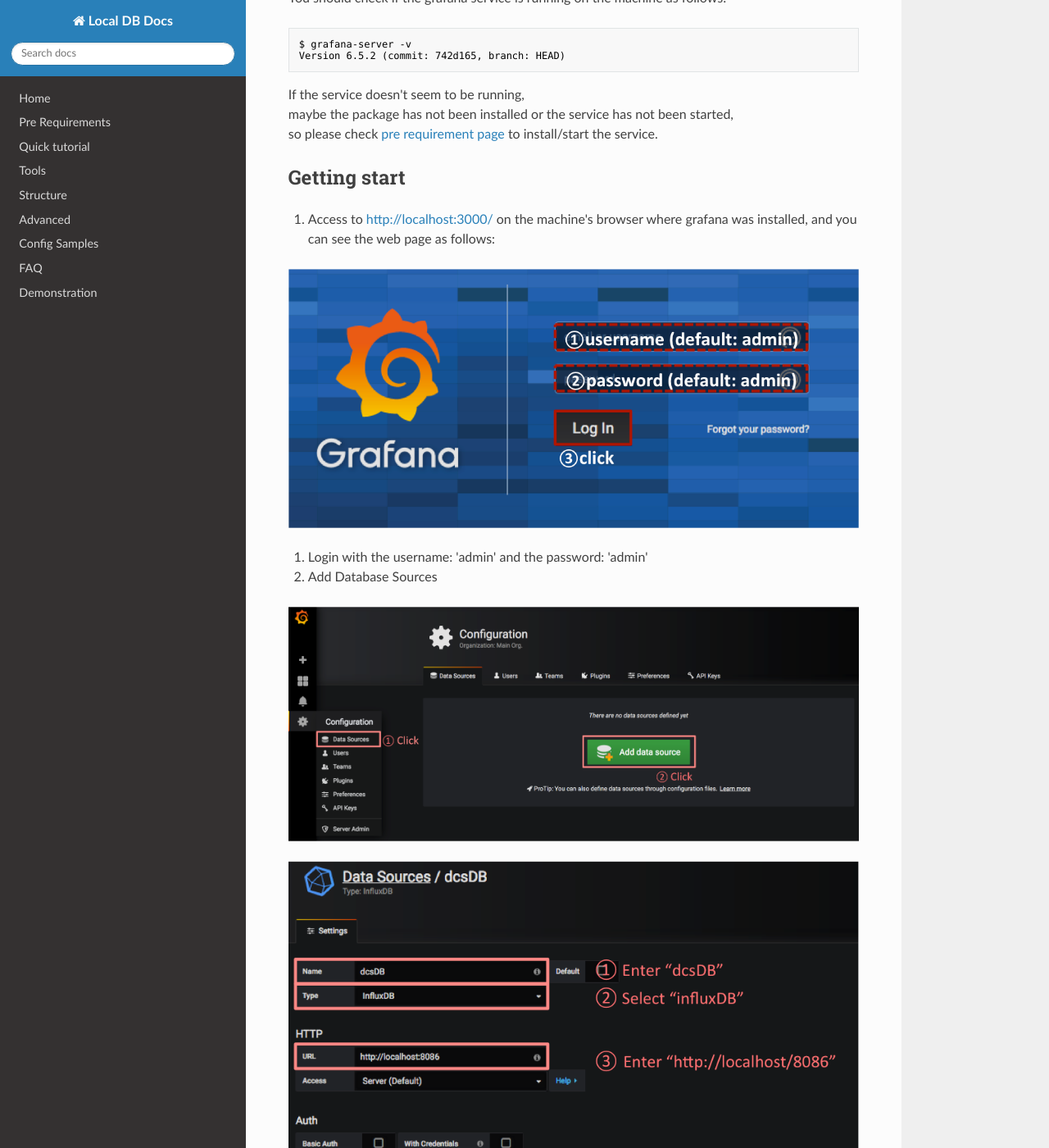
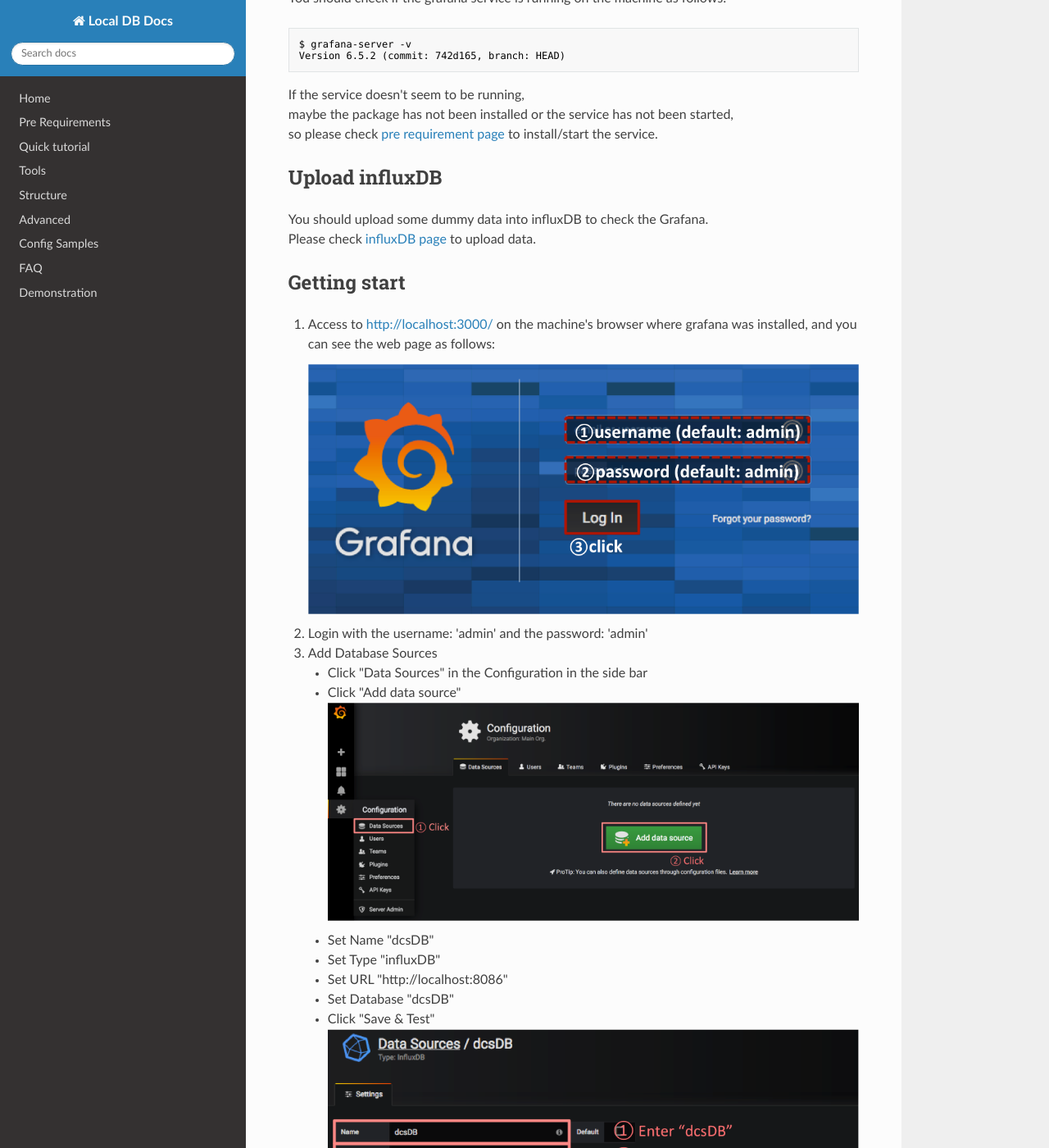
Before and after one commit to jlab-hep/localdb-docs, an MkDocs documentation site: the page built from docs/database_demonstration_grafana.md, in a window 1280 px wide and 1400 px high, scrolled down 230 px. Shown: the whole window at 82% size. Built offline with MkDocs 1.6.1, drawn with Linux system fonts in a browser that asks for light colours; nearby versions of some CDN libraries; old or Windows-style settings are respelled for this version of MkDocs; some of the changed text lies outside the part shown.

Commit message:
Added grafana page

```diff
--- a/docs/database_demonstration_grafana.md
+++ b/docs/database_demonstration_grafana.md
@@ -13,17 +13,35 @@ If the service doesn't seem to be running,<br>
 maybe the package has not been installed or the service has not been started, <br>
 so please check [pre requirement page](requirements.md) to install/start the service.
 
+## Upload influxDB
+
+You should upload some dummy data into influxDB to check the Grafana.<br>
+Please check [influxDB page](database_demonstration_influxdb.md) to upload data.
+
 ## Getting start
 
 1. Access to [http://localhost:3000/](http://localhost:3000/) on the machine's browser where grafana was installed, and you can see the web page as follows:
+![grafana top](images/demo_grafana_top.png)
+2. Login with the username: 'admin' and the password: 'admin'
+3. Add Database Sources
+    - Click "Data Sources" in the Configuration in the side bar
+    - Click "Add data source"
+![grafana add db source](images/demo_grafana_db_source_1.png)
+    - Set Name "dcsDB"
+    - Set Type "influxDB"
+    - Set URL "http://localhost:8086"
+    - Set Database "dcsDB"
+    - Click "Save & Test"
+![grafana add db source config](images/demo_grafana_db_source_2.png)
+4. Create New Dashboard
+    - Click "Dashboard" in the Create in the site bar
+    - Click "Add panel"
+    - Click "Graph"
+![grafana add dashboard](images/demo_grafana_dashboard_1.png)
+    - Click "Panel Title" and click "Edit" from the list
+    - Select "dcsDB" for Data Source
+    - Click "Add Query" and Select the measurement channel (e.g. "dummy_thermal")
+    - Select data value from the list (e.g. 3_temperature)
+![grafana add dashboard](images/demo_grafana_dashboard_2.png)
 
-![grafana top](images/demo_grafana_top.png)
-
-2. Login with the username: 'admin' and the password: 'admin'
-
-3. Add Database Sources
-
-
-![grafana add db source](images/demo_grafana_db_source_1.png)
-
-![grafana add db source config](images/demo_grafana_db_source_2.png)
+Check [Grafana site](https://grafana.com/docs/grafana/latest/guides/getting_started/) for more detail.
```
Also changed, not shown: docs/images/demo_grafana_dashboard_1.png (added), docs/images/demo_grafana_dashboard_2.png (added).
